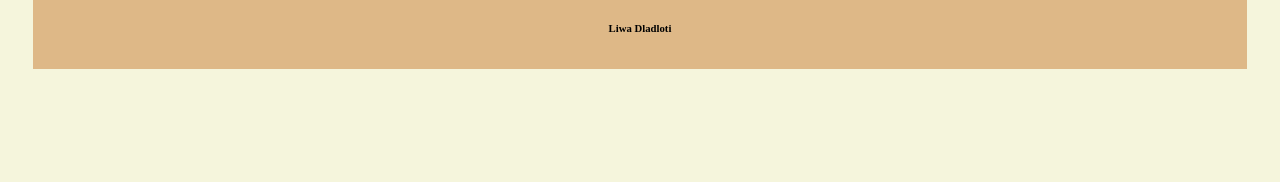
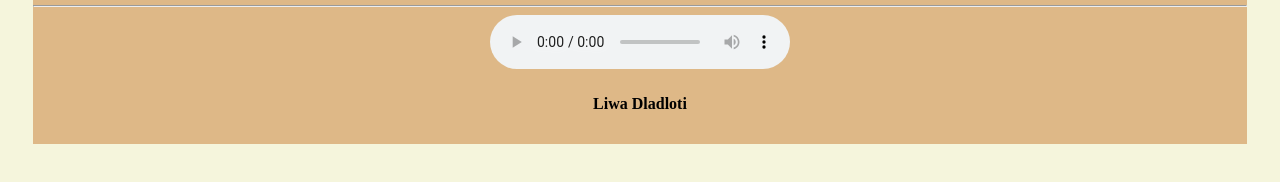
Before and after one commit to LiwaDladloti/Greetings, a plain HTML site: page index.html in a window 1280 px wide. Shown: the part 730-912 px from the top of the page. Before the commit the page ends 849 px from the top, so only its background shows below. Drawn offline with Linux system fonts and the light colour scheme.

Commit message:
added autoplay audio

```diff
--- a/index.html
+++ b/index.html
@@ -35,7 +35,11 @@
 <footer>
     <a href="https://www.instagram.com/dladloti_liwa" target="_blank"><img src = "download.jpg" title = "@dladloti_liwa" align = "center" width = "53"/></a>
     <a href = "https://www.facebook.com/liwa.dladloti" target="_blank"><img src = "images.jpg" title="Liwa Dladloti" align = "center" width="57"/> </a>
-    <h6>Liwa Dladloti</h6>
+    <hr/>
+    <audio controls autoplay>
+        <source src="DukeSoul%20-%20Mixed%20Emotions.mp3" type="audio/mpeg">
+    </audio>
+    <h4>Liwa Dladloti</h4>
 </footer>
         </div>
 
```
Also changed, not shown: 1 other file.
